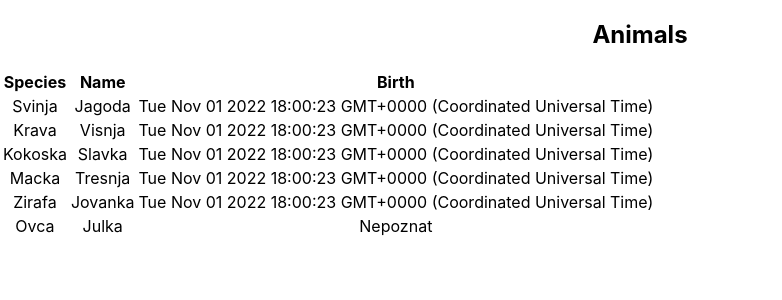
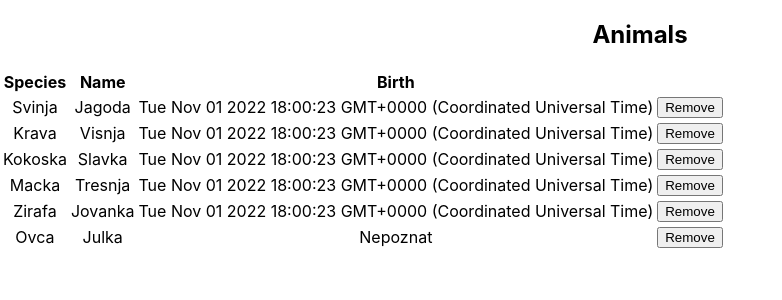
Before and after one commit to radojeRade/zoo, a React (Create React App) app: page / in a window 1280 px wide. Shown: the top 300 px of the page, without its empty margins (0-782 px from the left). Built offline with nearby package versions, Linux system fonts and the light colour scheme.

Commit message:
Zadatak 3

```diff
--- a/src/AnimalList.js
+++ b/src/AnimalList.js
@@ -1,7 +1,7 @@
 import React, { useState } from 'react';
 
 function AnimalList() {
-
+    const [id, setId] = useState();
     const [animal, setAnimal] = useState([
         {id:1, name: 'Jagoda', species: 'Svinja', dateOfBirth: new Date() },
         {id:2, name: 'Visnja', species: 'Krava', dateOfBirth: new Date() },
@@ -10,25 +10,39 @@ function AnimalList() {
         {id:5, name: 'Jovanka', species: 'Zirafa', dateOfBirth: new Date() },
         {id:6, name: 'Julka', species: 'Ovca'},
       ]);
+      const handleClick = (id) => {
+        //console.log(id);
+         let newAnimals = animal.map(x => x.id).indexOf(id);
+         let arr = [...animal];
+         arr.splice(newAnimals, 1);
+
+         setAnimal(arr);
+
+      };
+
 
 
     return (
         <div>
             <table>
+                <thead>
                 <tr>
                     <th>Species</th>
                     <th>Name</th>
                     <th>Birth</th>
                 </tr>
+                </thead>
+                <tbody>
                     {animal.map((item) => (
 
                     <tr key={item.id}>
                         <td >{item.species}</td>
                         <td> {item.name}</td>
                         <td>{item.dateOfBirth ? item.dateOfBirth.toString() : "Nepoznat"}</td>
-
+                        <td><button onClick={()=> handleClick(item.id)}>Remove</button></td>
                     </tr>
                   ))}
+                  </tbody>
             </table>
         </div>
     )
```
